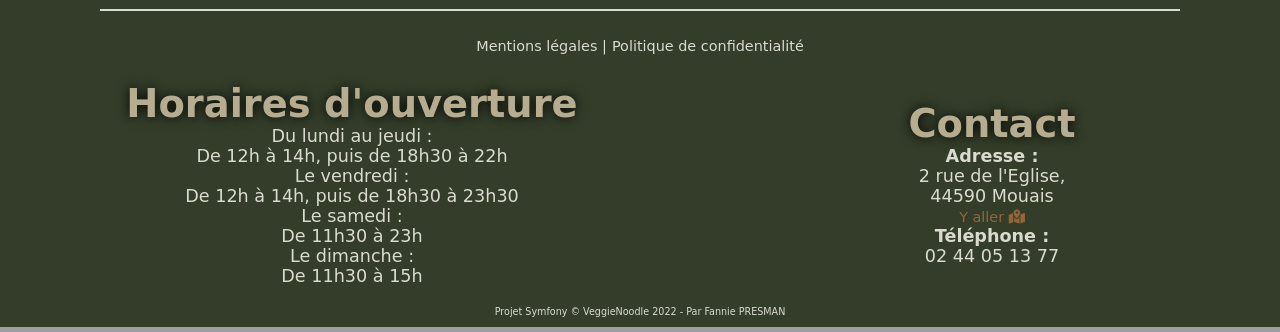
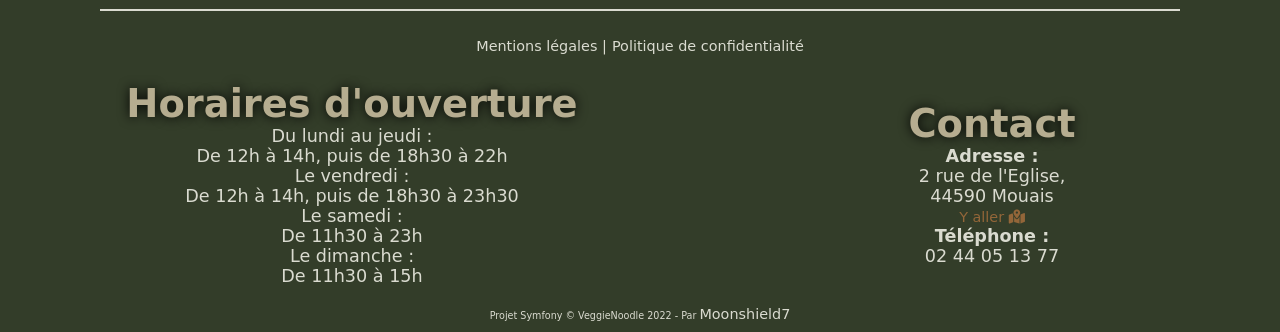
Before and after one commit to Moonshield7/projet-veggie-noodle, a Symfony app: template templates/admin/food/add.html.twig in a window 1280 px wide. Shown: the part 849-1181 px from the top of the page. Run offline with Twig, Linux system fonts and the light colour scheme; the template is opened without the code that fills it, so the values that code supplies are empty; form fields are guessed from the names that the template uses; some libraries are stand-ins or nearby versions; some web fonts are replaced.

Commit message:
Moonshield

```diff
--- a/templates/includes/_footer.html.twig
+++ b/templates/includes/_footer.html.twig
@@ -33,7 +33,7 @@
 
     </div>
     <div class="footer-bottom">
-        <p>Projet Symfony &copy; VeggieNoodle {{ "now"|date('Y') }} - Par Fannie PRESMAN</p>
+        <p>Projet Symfony &copy; VeggieNoodle {{ "now"|date('Y') }} - Par  <a href="https://github.com/Moonshield7">Moonshield7</a></p>
     </div>
 
 </footer>
```
